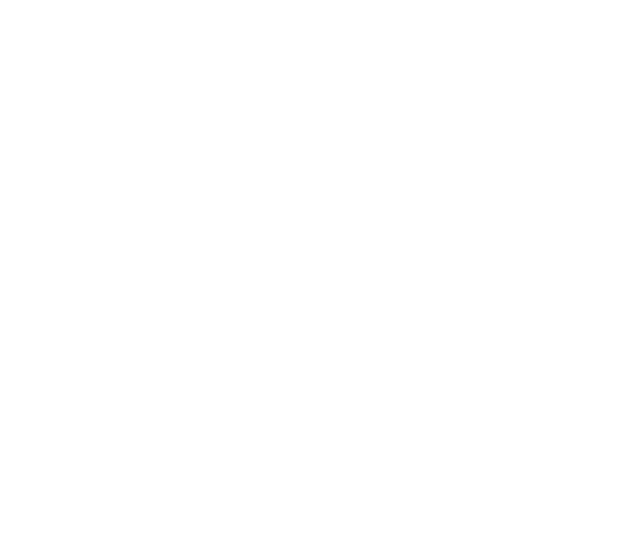
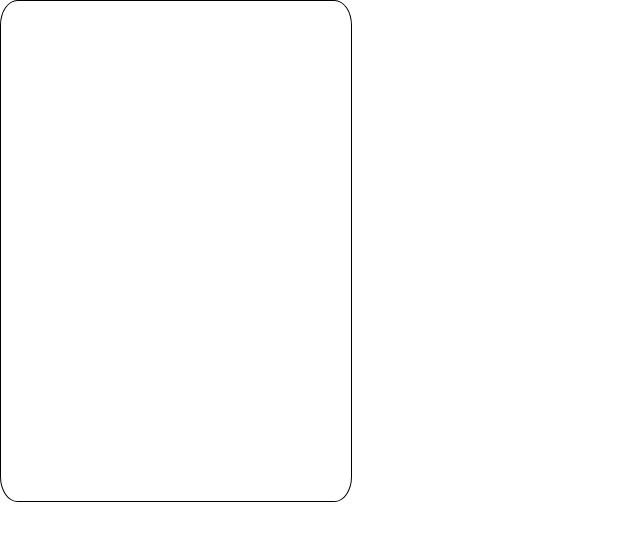
Before and after one commit to mrkshx/calculator, a React (Create React App) app: page / in a window 1280 px wide. Shown: the top 540 px of the page, without its empty margins (0-640 px from the left). Built offline with nearby package versions, Linux system fonts and the light colour scheme.

Commit message:
added height and border to calculator component

```diff
--- a/src/component/calculator.jsx
+++ b/src/component/calculator.jsx
@@ -1,4 +1,6 @@
 import React from 'react';
+
+import "../style/calculator.scss";
 
 const Calculator = () => {
   return <div id="calculator">
--- /dev/null
+++ b/src/style/calculator.scss
@@ -0,0 +1,6 @@
+#calculator {
+  border-radius: 5%;
+  border: 1px solid;
+  height: 500px;
+  width: 350px;
+}
```
